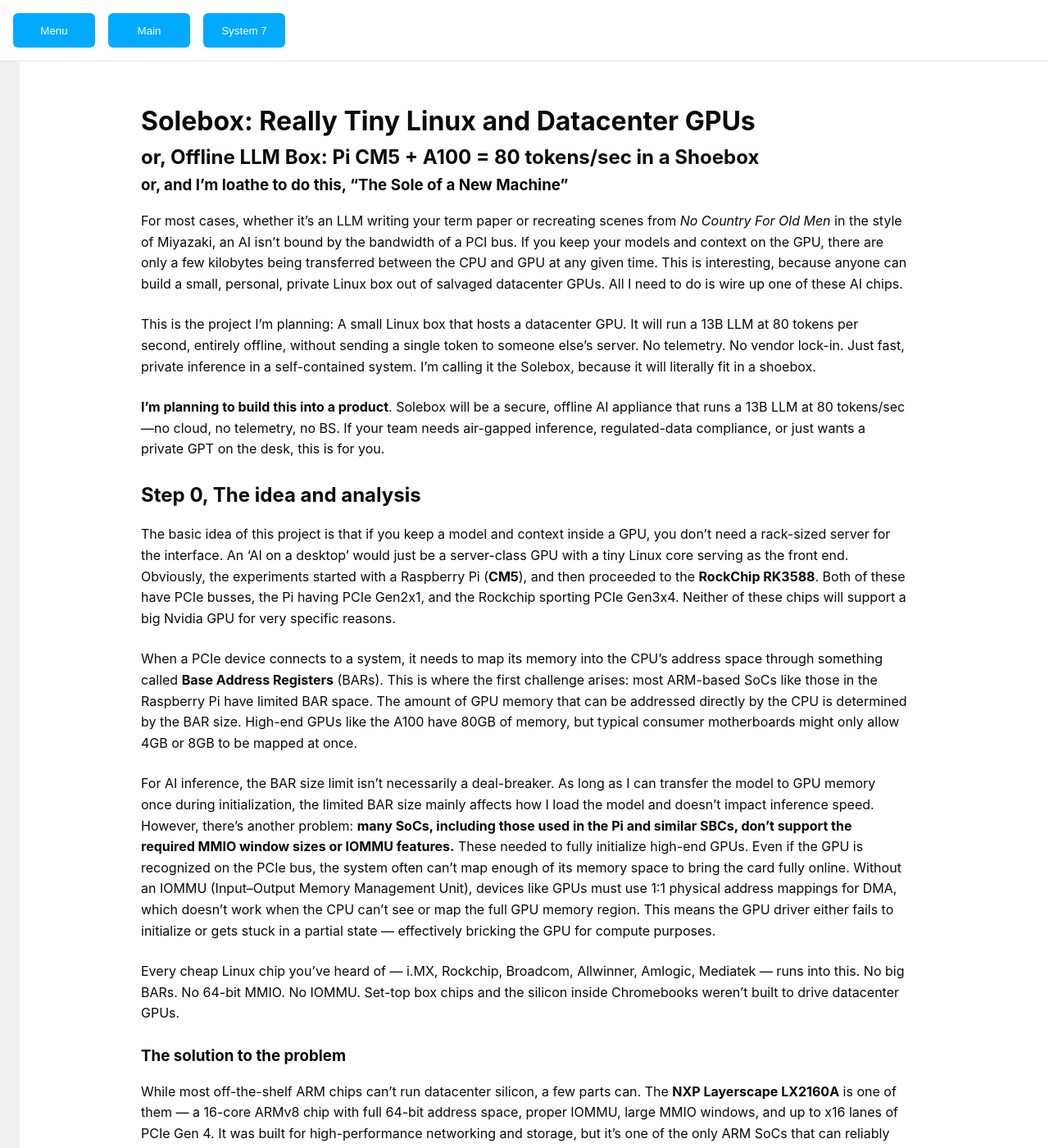
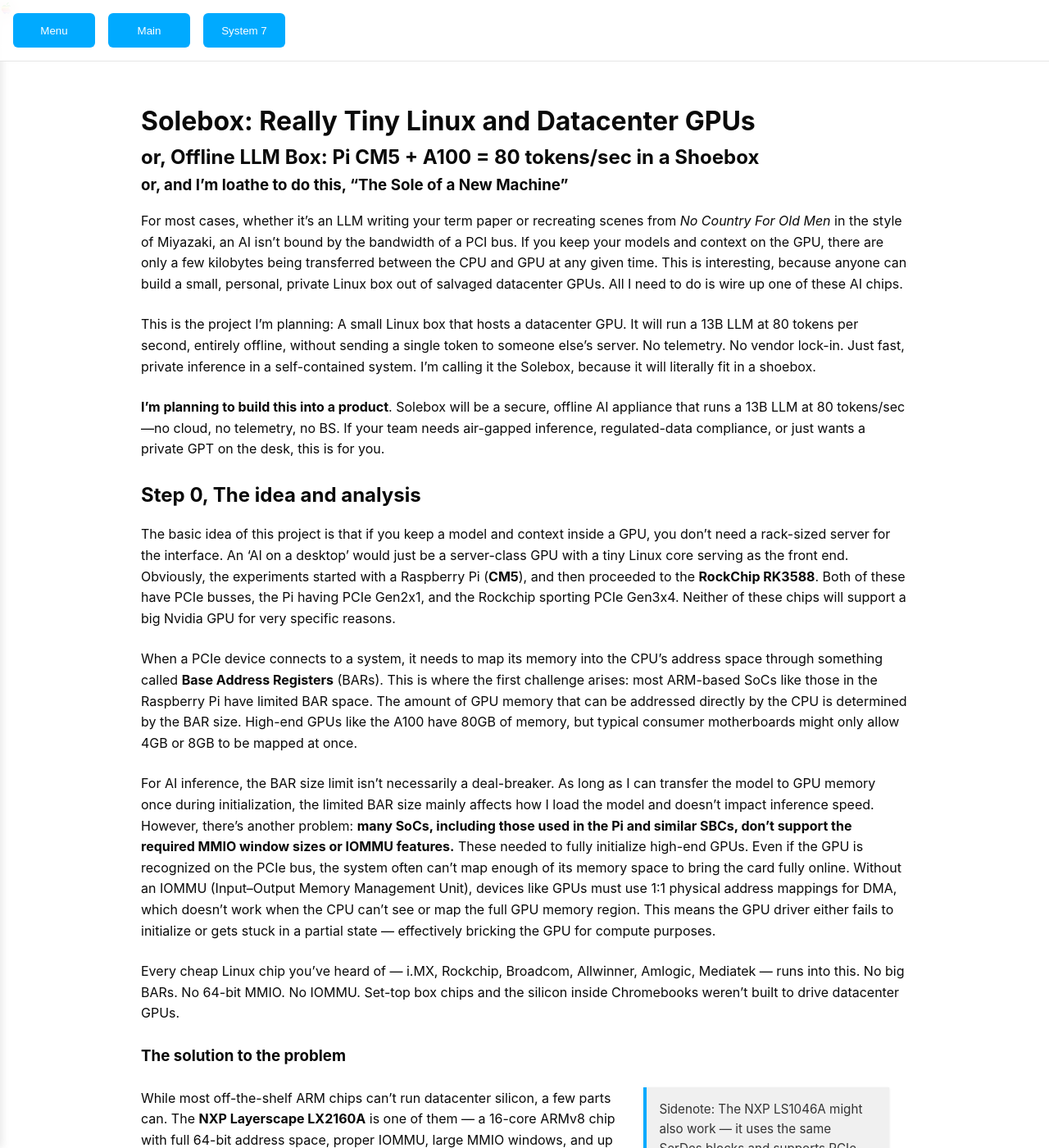
Before and after one commit to bbenchoff/bbenchoff.github.io, a Jekyll site: the page built from pages/EdgingAI.md, in a window 1280 px wide and 1400 px high. Shown: the whole window at 82% size. Built offline with Jekyll 4.4.1, drawn with Linux system fonts in a browser that asks for light colours; nearby versions of some CDN libraries; our own code applies the rules of GitHub Pages for plain Markdown files; some of the changed text lies outside the part shown.

Commit message:
sidebar stuff

```diff
--- a/_layouts/default.html
+++ b/_layouts/default.html
@@ -83,7 +83,7 @@
             margin-top: 1em;
         }
 
-        p.sidebar {
+        .main-content p.callout-sidebar {
             display: block;
             max-width: 300px;
             float: right;
--- a/pages/EdgingAI.md
+++ b/pages/EdgingAI.md
@@ -26,9 +26,9 @@
 
 ### The solution to the problem
 
-While most off-the-shelf ARM chips can't run datacenter silicon, a few parts can. The **NXP Layerscape LX2160A** is one of them — a 16-core ARMv8 chip with full 64-bit address space, proper IOMMU, large MMIO windows, and up to x16 lanes of PCIe Gen 4. It was built for high-performance networking and storage, but it's one of the only ARM SoCs that can reliably enumerate and initialize a GPU like the A100.
+ <p class="callout-sidebar">Sidenote: The NXP LS1046A might also work — it uses the same SerDes blocks and supports PCIe Gen 3 — but documentation on its BAR sizing and IOMMU support is sparse. It’s significantly cheaper, so I’ll be testing it as a lower-cost path forward. NXP engineers please reach out!</p>
 
- <p class="sidebar">Sidenote: The NXP LS1046A might also work — it uses the same SerDes blocks and supports PCIe Gen 3 — but documentation on its BAR sizing and IOMMU support is sparse. It’s significantly cheaper, so I’ll be testing it as a lower-cost path forward. NXP engineers please reach out!</p>
+ While most off-the-shelf ARM chips can't run datacenter silicon, a few parts can. The **NXP Layerscape LX2160A** is one of them — a 16-core ARMv8 chip with full 64-bit address space, proper IOMMU, large MMIO windows, and up to x16 lanes of PCIe Gen 4. It was built for high-performance networking and storage, but it's one of the only ARM SoCs that can reliably enumerate and initialize a GPU like the A100.
 
 To that end, and before spending weeks routing DDR4 and PCIe, I found an LX2160A single board computer on eBay. This board, a SolidRun LX2160A-CEX7 with ClearFog ITX breakout board, allowed me to test the hardware stack and provided me with a standard PCIe slot for testing various GPUs. For the OS, I installed Ubuntu 22.04 ARM64 with kernel 6.8‑rc7, adding the boot flags `pci=realloc,resizable_bar=1` to ensure the PCIe subsystem was properly configured. The board idled at just 11W without a GPU - impressively efficient for a 16-core system.
 
```
